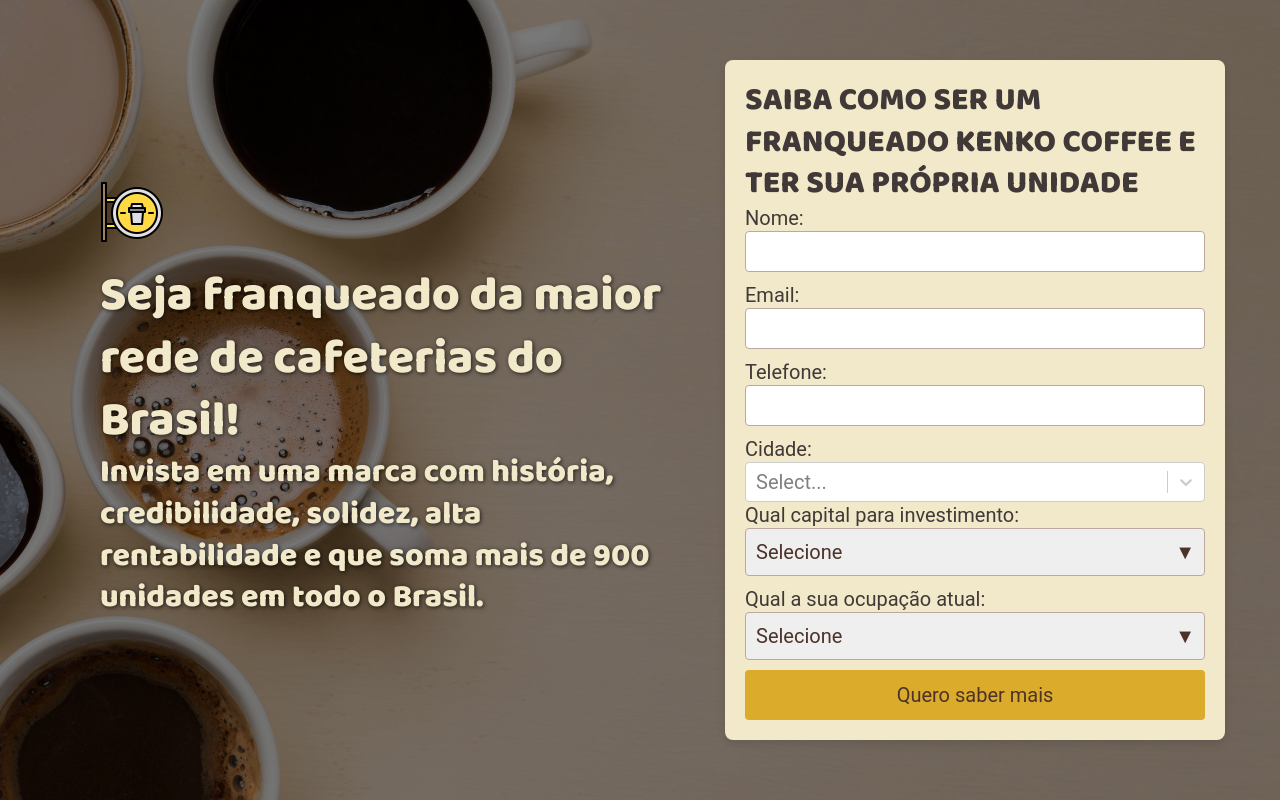
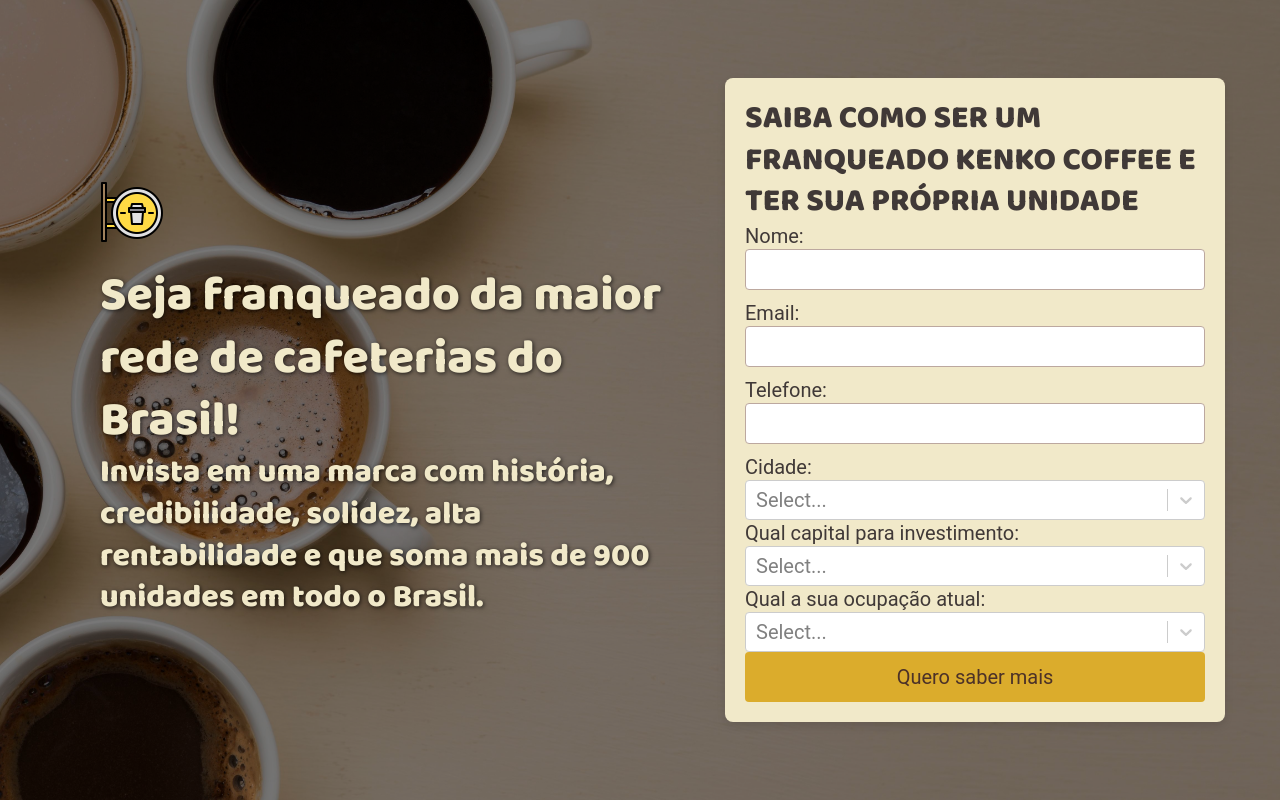
Before and after one commit to sergiorbf/kenko-coffee, a React (Vite) app: page /expansion in a window 1280 px wide. Shown: the top 801 px of the page. Built offline with nearby package versions, Linux system fonts and the light colour scheme; no server answers.

Commit message:
change html tags to react-select library and trying to put livesearch

```diff
--- a/src/pages/Expansion/index.tsx
+++ b/src/pages/Expansion/index.tsx
@@ -1,5 +1,6 @@
 import { useEffect, useState } from 'react'
 import AsyncSelect from 'react-select/async'
+import Select from 'react-select'
 import {
   Container,
   LeftWrapper,
@@ -12,10 +13,23 @@
   AdditionalContent,
   Icon,
   Card,
-  StyledSelect,
-  SelectWrapper,
+  // StyledSelect,
+  // SelectWrapper,
 } from './styles'
 import { FaHome, FaBuilding, FaMapMarkedAlt } from 'react-icons/fa'
+
+const capitalOption = [
+  { value: 240, label: 'A partir de 240mil reais' },
+  { value: 570, label: 'A partir de 570mil reais' },
+]
+
+const occupationOptions = [
+  { value: 'Funcionário CLT', label: 'Funcionário CLT' },
+  { value: 'Funcionário Público', label: 'Funcionário Público' },
+  { value: 'Aposentado', label: 'Aposentado' },
+  { value: 'Investidor', label: 'Investidor' },
+  { value: 'Outro', label: 'Outro' },
+]
 
 export type CityProps = {
   id: number
@@ -44,11 +58,11 @@
   const loadOptions = async (inputValue: string) => {
     try {
       const response = await fetch(
-        `https://servicodados.ibge.gov.br/api/v1/localidades/distritos?orderBy=nome&nome=${inputValue}`,
+        `https://servicodados.ibge.gov.br/api/v1/localidades/distritos?orderBy=nome&nome=${encodeURIComponent(inputValue)}`,
       )
       const data: CityProps[] = await response.json()
       const comboCities: SelectItem[] = data
-        .slice(0, 200)
+        // .slice(0, 200)
         .map((city: CityProps) => ({
           label: city.nome,
           value: city.id,
@@ -103,7 +117,8 @@
           </FormGroup>
           <FormGroup>
             <label htmlFor="capital">Qual capital para investimento:</label>
-            <SelectWrapper>
+            <Select options={capitalOption} />
+            {/* <SelectWrapper>
               <StyledSelect id="capital" name="capital">
                 <option value="" disabled selected>
                   Selecione
@@ -111,11 +126,12 @@
                 <option value="240">A partir de 240mil reais</option>
                 <option value="570">A partir de 570mil reais</option>
               </StyledSelect>
-            </SelectWrapper>
+            </SelectWrapper> */}
           </FormGroup>
           <FormGroup>
             <label htmlFor="occupation">Qual a sua ocupação atual:</label>
-            <SelectWrapper>
+            <Select options={occupationOptions} />
+            {/* <SelectWrapper>
               <StyledSelect id="occupation" name="occupation">
                 <option value="" disabled selected>
                   Selecione
@@ -129,7 +145,7 @@
                 <option value="Investidor">Investidor</option>
                 <option value="Outro">Outro</option>
               </StyledSelect>
-            </SelectWrapper>
+            </SelectWrapper> */}
           </FormGroup>
           <Button type="submit">Quero saber mais</Button>
         </Form>
```
